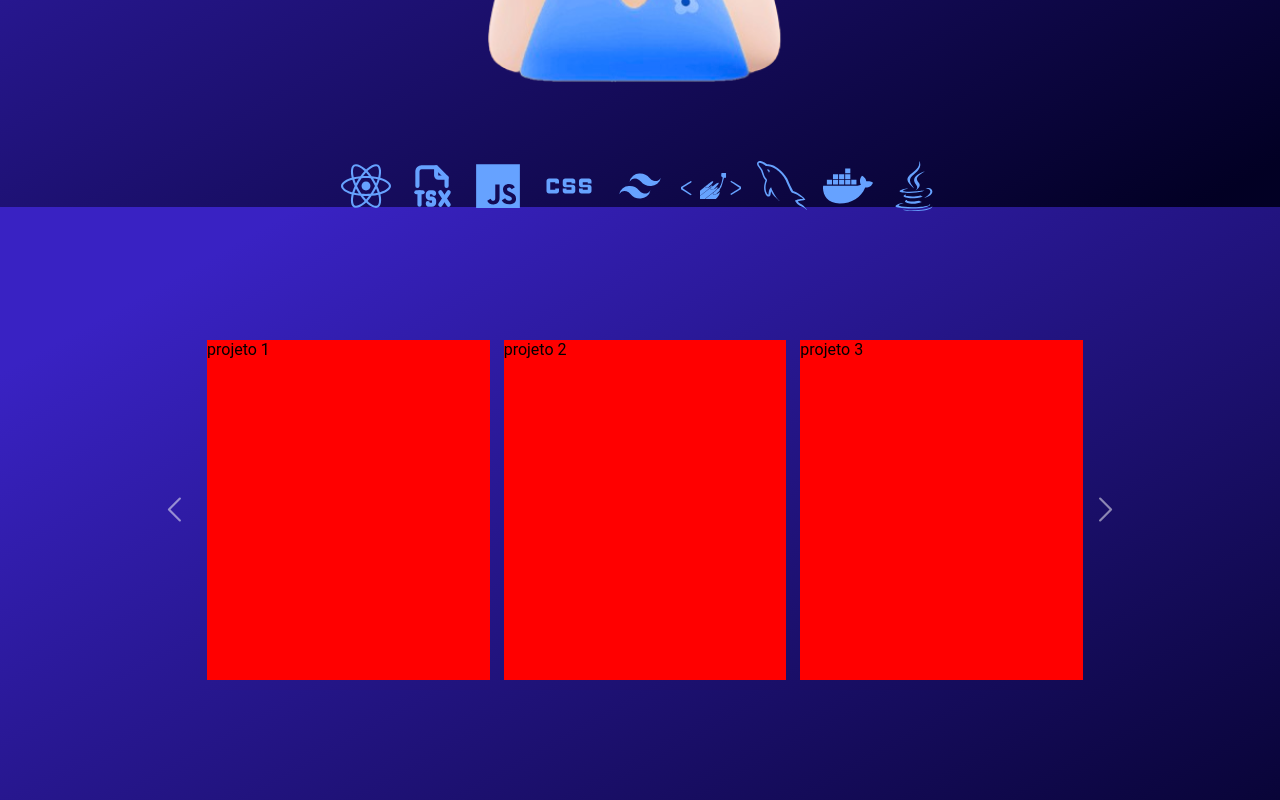
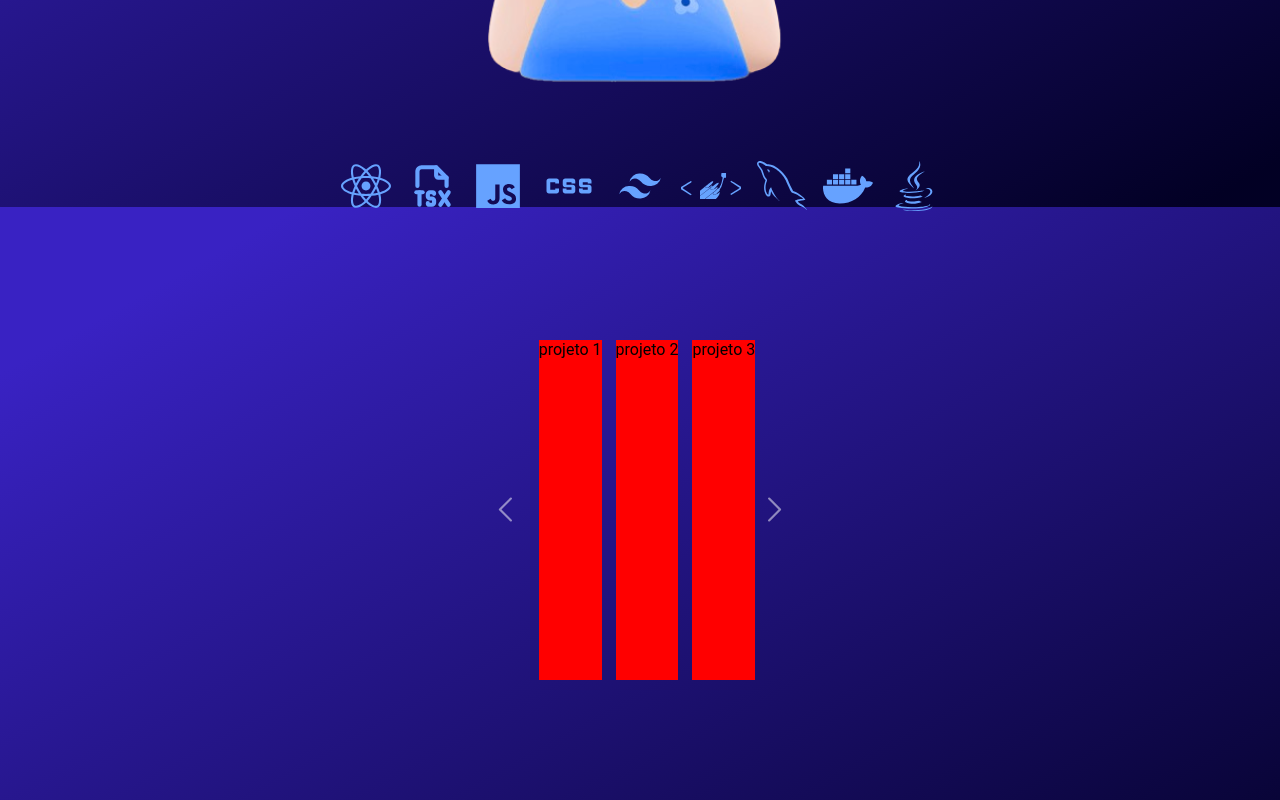
Before and after one commit to marialuisa214/portifolioWeb, a React (Vite) app: page / in a window 1280 px wide. Shown: the part 593-1393 px from the top of the page. Built offline with nearby package versions, Linux system fonts and the light colour scheme; a web font is replaced by a local one.

Commit message:
:sparkles: feat: carrossel integrado

```diff
--- a/src/components/projects/index.tsx
+++ b/src/components/projects/index.tsx
@@ -1,23 +1,35 @@
 import { CaretLeft, CaretRight } from "@phosphor-icons/react";
 import { ButtonIcon, Carousel, Container,ProjectTemplate } from "./styles";
+import { useState } from "react";
 
 export function Projects() {
     const projects = [ 'projeto 1', 'projeto 2', 'projeto 3', 'projeto 4', 'projeto 5', 'projeto 6', 'projeto 7', 'projeto 8', 'projeto 9', 'projeto 10', 'projeto 11', 'projeto 12', 'projeto 13', 'projeto 14', 'projeto 15', 'projeto 16', 'projeto 17', 'projeto 18', 'projeto 19', 'projeto 20']
+
+    const [startIndex, setStartIndex] = useState(0);
+
+    const nextProject = () => {
+        setStartIndex(startIndex + 3 >= projects.length ? 0 : startIndex + 1);
+    };
+
+    const previousProject = () => {
+        setStartIndex(startIndex === 0 ? projects.length - 3 : startIndex - 1);
+    };
+
+
     return (
         <Container>
-            <ButtonIcon>
-                <CaretLeft size={35}/>
-
+            <ButtonIcon onClick={previousProject}>
+                <CaretLeft size={35} />
             </ButtonIcon>
             <Carousel>
-                    {projects.map((project, i) => (
-                        <ProjectTemplate>
-                    <p key={i}>{project}</p>
+            {projects.slice(startIndex, startIndex + 3).map((project, index) => (
+                    <ProjectTemplate key={index}>
+                        <p>{project}</p>
                     </ProjectTemplate>
-                    ))}
+                ))}
             </Carousel>
-            <ButtonIcon>
-                <CaretRight size={35}/>
+            <ButtonIcon onClick={nextProject}>
+                <CaretRight size={35} />
             </ButtonIcon>
         </Container>
     )
```
